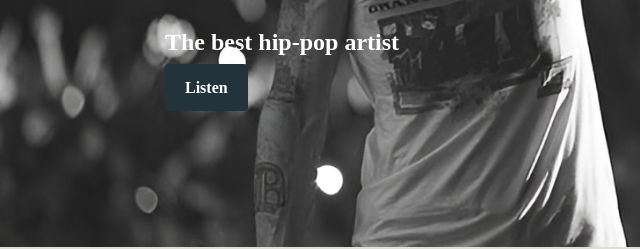
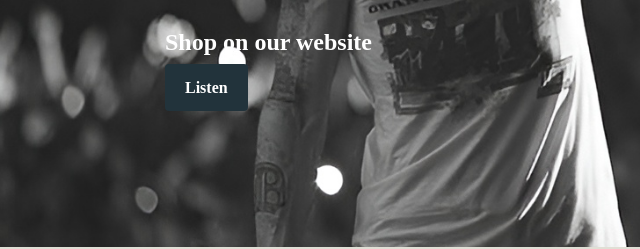
Before and after one commit to JulesPellaumail/landing, a plain HTML site: page index.html in a window 1280 px wide. Shown: the part 268-517 px from the top of the page, 0-640 px from the left. Drawn offline with nearby package versions, Linux system fonts and the light colour scheme; a script that the page names is missing; a web font is replaced by a local one.

Commit message:
hell yeah

```diff
--- a/index.html
+++ b/index.html
@@ -10,7 +10,7 @@
 		<div class="banner">
 			<div class="container">
 				<h1>EMINEM</h1>
-				<h2>The best hip-pop artist</h2>
+				<h2>Shop on our website</h2>
 				<a href="https://open.spotify.com/artist/7dGJo4pcD2V6oG8kP0tJRR" class="btn-blue" target="_blank">Listen</a>
 
 			</div>
```
